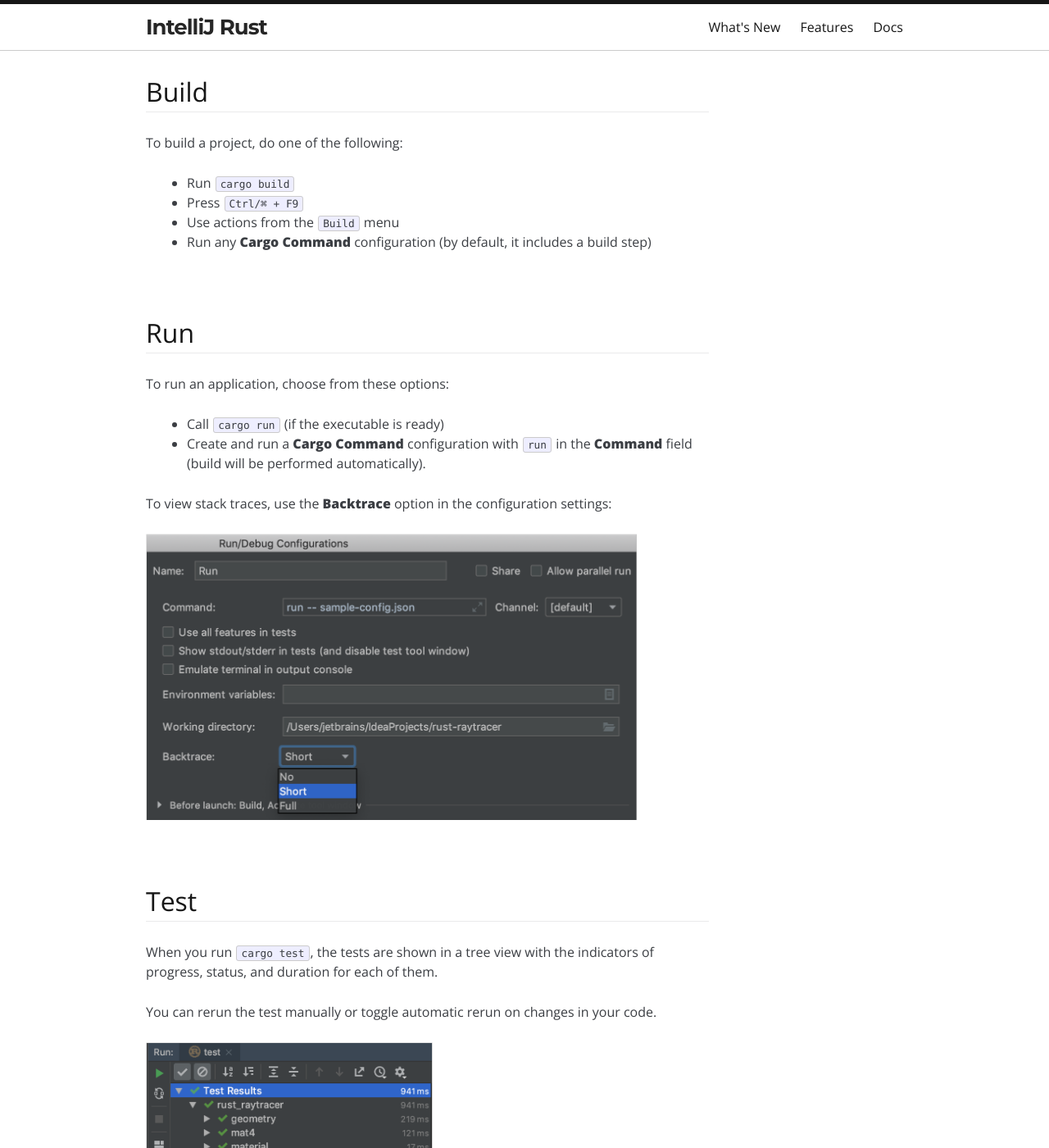
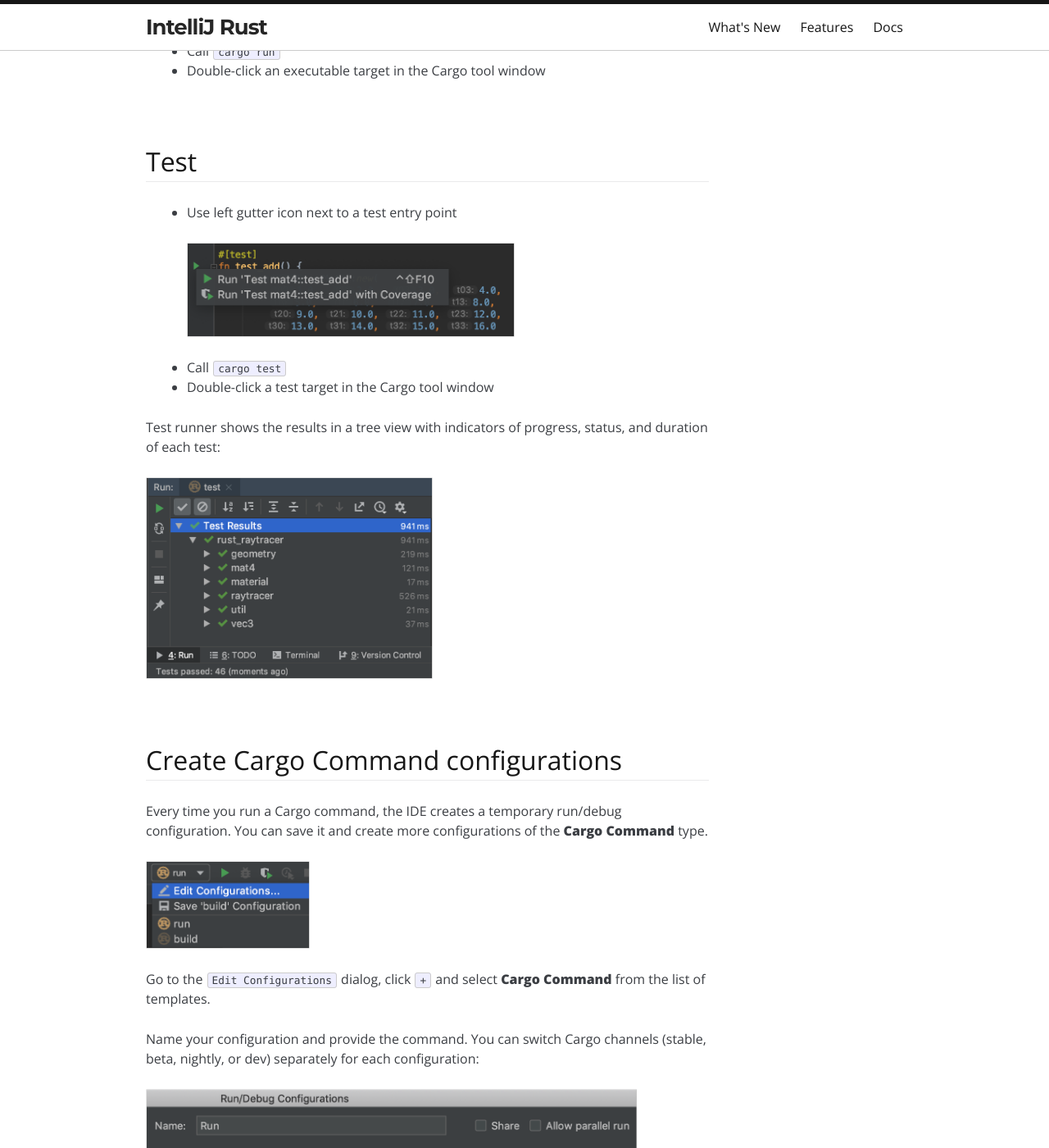
Before and after one commit to intellij-rust/intellij-rust.github.io, a Jekyll site: the page built from _docs/quick-start.markdown, in a window 1280 px wide and 1400 px high, scrolled down 5043 px. Shown: the whole window at 82% size. Built offline with Jekyll 4.4.1, drawn with Linux system fonts in a browser that asks for light colours; nearby versions of some CDN libraries; some web fonts are replaced; some of the changed text lies outside the part shown.

Commit message:
QSG - review comments

```diff
--- a/_docs/quick-start.markdown
+++ b/_docs/quick-start.markdown
@@ -46,11 +46,11 @@
 
 {% include h title="Configure project settings" tag="settings" %}
 
-In `Settings/Preferences | Languages & Frameworks | Rust`, you can adjust the toolchain settings and select the macro expansion engine.
+In `Settings/Preferences | Languages & Frameworks | Rust`, you can adjust the toolchain settings and select the macro expansion engine<!-- TODO: link the description in Features -->.
 
 ![main-settings](/assets/quick-start/qsg_mainsettings.png){:width="750px"}
 
- If you plan to use an external linter, select it in `Settings/Preferences | Languages & Frameworks | Rust | Cargo`:
+ If you plan to use an external linter<!-- TODO: link the description in Features --> in addition to the built-in set of code inspections, choose between Cargo Check and Clippy in `Settings/Preferences | Languages & Frameworks | Rust | Cargo`:
 
  ![external-linter](/assets/quick-start/qsg_linter.png){:width="450px"}
 
@@ -61,35 +61,48 @@
 
 ![run-anything](/assets/quick-start/qsg_runanything.png){:width="600px"}
 
-Every time you run a Cargo command, the IDE creates a temporary run/debug configuration. You can save it and create more configurations of the **Cargo Command** type in `Edit Configurations`.
+{% include h title="Build" tag="build-prj" %}
+
+- Run `cargo build`
+- Press `Ctrl/⌘ + F9`
+- Use the `Build` menu
+
+
+{% include h title="Run" tag="run-prj" %}
+
+- Use left gutter icon next to a program entry point
+
+    ![run-main](/assets/quick-start/qsg_gutter_main.png){:width="400px"}
+
+- Call `cargo run`
+- Double-click an executable target in the Cargo tool window
+
+
+{% include h title="Test" tag="run-tests" %}
+
+- Use left gutter icon next to a test entry point
+
+    ![run-tests](/assets/quick-start/qsg_gutter_tests.png){:width="400px"}
+
+- Call `cargo test`
+- Double-click a test target in the Cargo tool window
+
+Test runner shows the results in a tree view with indicators of progress, status, and duration of each test:
+
+![test-runner](/assets/quick-start/qsg_testrunner.png){:width="350px"}
+
+{% include h title="Create Cargo Command configurations" tag="run-debug-configs" %}
+
+Every time you run a Cargo command, the IDE creates a temporary run/debug configuration. You can save it and create more configurations of the **Cargo Command** type.
 
 ![config-switcher](/assets/quick-start/qsg_configslist.png){:width="200px"}
 
-You can switch Cargo channels (stable, beta, nightly, or dev) separately for each configuration:
+Go to the `Edit Configurations` dialog, click `+` and select **Cargo Command** from the list of templates.
+
+Name your configuration and provide the command. You can switch Cargo channels (stable, beta, nightly, or dev) separately for each configuration:
 
 ![cargo-channel](/assets/quick-start/qsg_cargochannel.png){:width="600px"}
 
-{% include h title="Build" tag="build-prj" %}
-
-To build a project, do one of the following:
-- Run `cargo build`
-- Press `Ctrl/⌘ + F9`
-- Use actions from the `Build` menu
-- Run any **Cargo Command** configuration (by default, it includes a build step)
-
-{% include h title="Run" tag="run-prj" %}
-To run an application, choose from these options:
-- Call `cargo run` (if the executable is ready)
-- Create and run a **Cargo Command** configuration with `run` in the **Command** field (build will be performed automatically).
-
-To view stack traces, use the **Backtrace** option in the configuration settings:
+To view stack traces, use the **Backtrace** option, which corresponds to `RUST_BACKTRACE`:
 
 ![backtrace](/assets/quick-start/qsg_backtrace.png){:width="600px"}
-
-{% include h title="Test" tag="run-tests" %}
-
-When you run `cargo test`, the tests are shown in a tree view with the indicators of progress, status, and duration for each of them.
-
-You can rerun the test manually or toggle automatic rerun on changes in your code.
-
-![test-runner](/assets/quick-start/qsg_testrunner.png){:width="350px"}
```
Also changed, not shown: assets/quick-start/qsg_gutter_main.png (added), assets/quick-start/qsg_gutter_tests.png (added).
